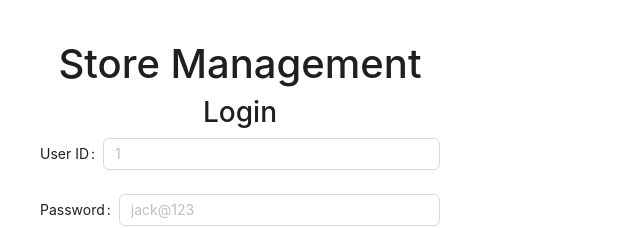
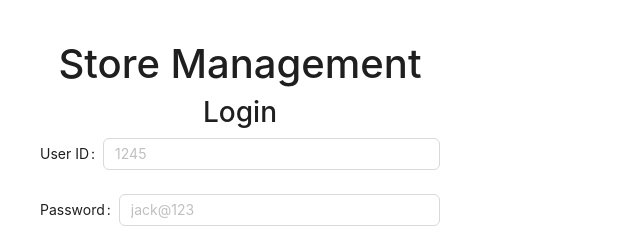
Before and after one commit to MohanRajA9/store-management-frontend, a React (Create React App) app: page / in a window 1280 px wide. Shown: the top 228 px of the page, without its empty margins (0-640 px from the left). Built offline with nearby package versions, Linux system fonts and the light colour scheme.

Commit message:
minor changes in placehloders of inputs

```diff
--- a/src/pages/Login.jsx
+++ b/src/pages/Login.jsx
@@ -26,7 +26,7 @@ function Login() {
                         <h3>Login</h3>
 
                         <Form.Item name="userId" label="User ID" >
-                            <Input id="username" placeholder="1" />
+                            <Input id="username" placeholder="1245" />
                         </Form.Item>
 
                         <Form.Item name="password" label="Password" >
```
